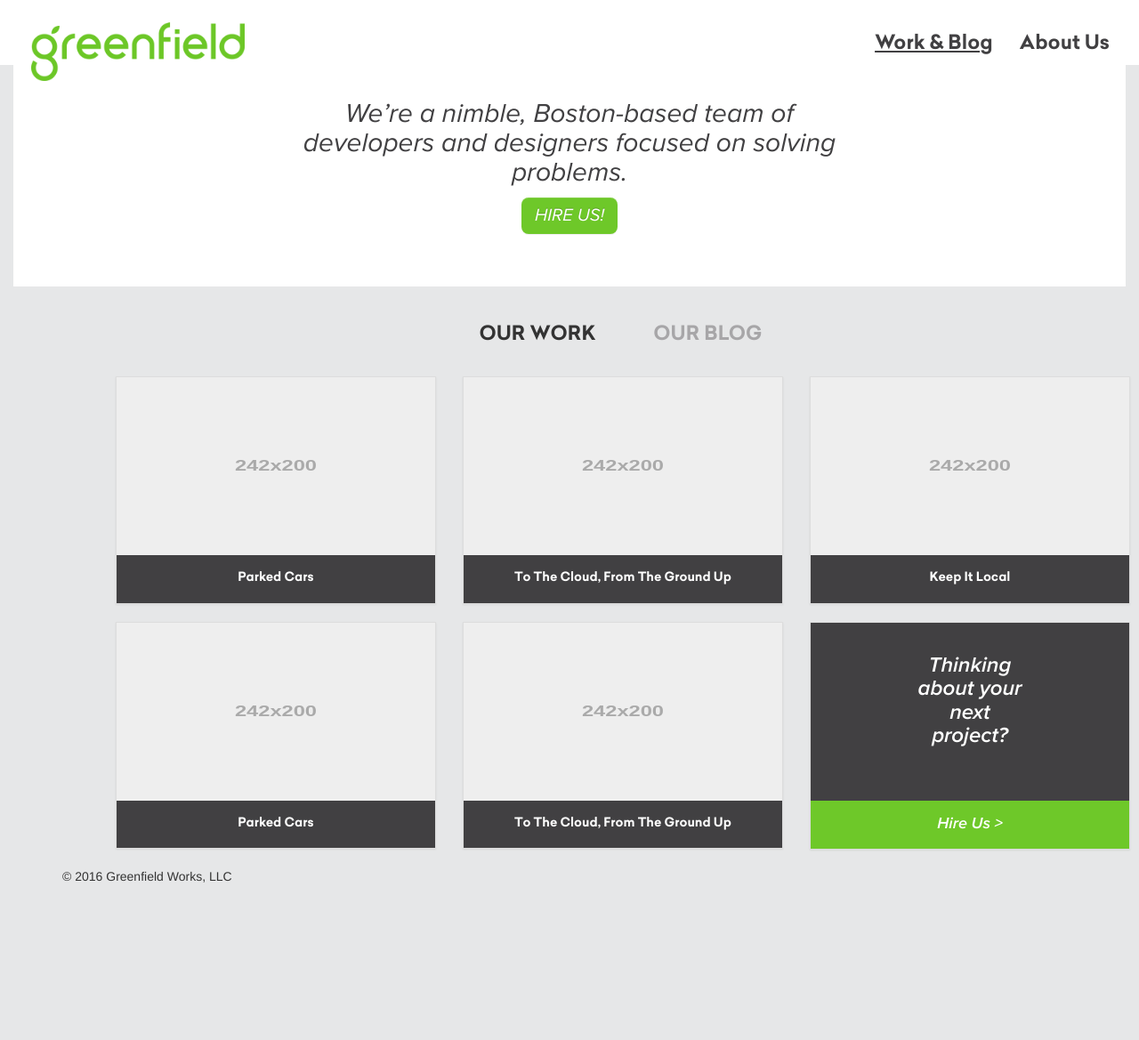
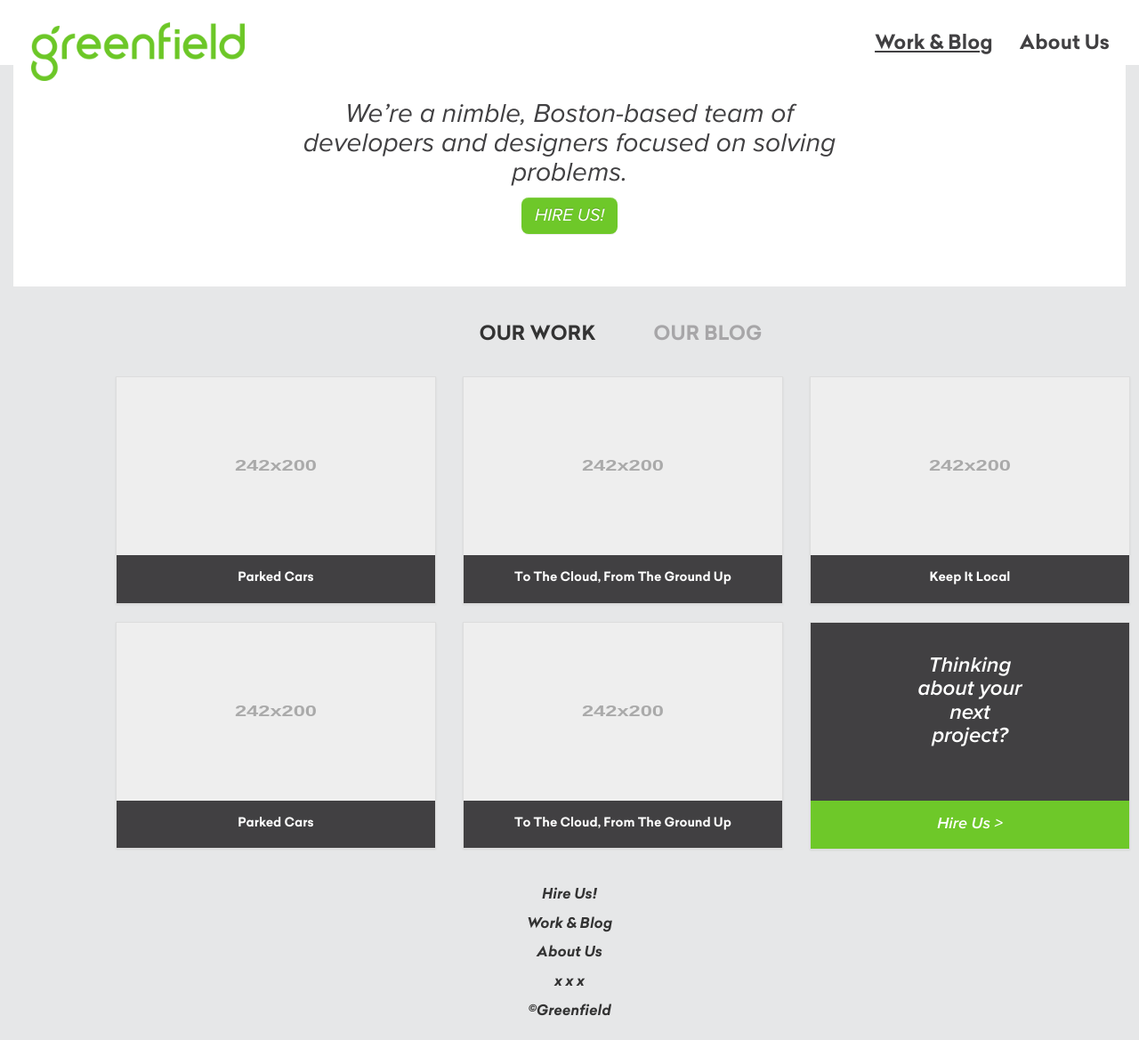
Before and after one commit to greenfieldhq/greenfieldhq.github.io, a Jekyll site: the page built from index.md, in a window 1280 px wide. Shown: the whole page at 89% size. Built offline with Jekyll 4.4.1, drawn with Linux system fonts in a browser that asks for light colours; nearby versions of some CDN libraries; library files that are not in the unit come from our copies; before the commit the page ends 1005 px from its top, so only the background shows below that.

Commit message:
More fonts and workl on the footer.

```diff
--- /dev/null
+++ b/_includes/footer.html
@@ -0,0 +1,13 @@
+<div id="footer">
+  <div class="container">
+    <div class="row">
+      <div class="col-md-offset-5 col-md-2">
+        <div>Hire Us!</div>
+        <div>Work & Blog</div>
+        <div>About Us</div>
+        <div>x x x</div>
+        <div>&copy;Greenfield</div>
+      </div>
+    </div>
+  </div>
+</div>
--- a/_includes/nav.html
+++ b/_includes/nav.html
@@ -10,7 +10,7 @@
   <div class="collapse navbar-collapse" id="jb-navbar-collapse">
     <div class="navbar-right">
       <a href="/">
-        <button type="button" class="btn btn-link {% if page.url == "/" or page.url == "/blog" %}active-page{% endif %}">Work & Blog</button>
+        <button type="button" class="btn btn-link {% if page.url == "/" or page.url == "/blog/" %}active-page{% endif %}">Work & Blog</button>
       </a>
       <a href="/about">
       <button type="button" class="btn btn-link {% if page.url == "/about/" %}active-page{% endif %}">About Us</button>
--- a/_includes/themes/bootstrap-3/default.html
+++ b/_includes/themes/bootstrap-3/default.html
@@ -64,24 +64,14 @@
 
   <body>
     <div id="wrap">
-
       {% include nav.html %}
-
       <div class="container-fluid">
         {{ content }}
       </div>
-
     </div>
 
-    <div id="footer">
-      <div class="container">
-        <p>&copy; {{ site.time | date: '%Y' }} {{ site.author.name }}
-        </p>
-      </div>
-    </div>
-
+    {% include footer.html %}
     {% include JB/analytics %}
-
 
     <!-- Latest compiled and minified JavaScript, requires jQuery 1.x (2.x not supported in IE8) -->
     <!-- Placed at the end of the document so the pages load faster -->
--- a/_sass/_fonts.scss
+++ b/_sass/_fonts.scss
@@ -13,6 +13,22 @@
 @font-face {
   font-family: 'Celias';
   src:url('../fonts/celias.woff2')format("woff2");
+}
+@font-face {
+  font-family: 'Celias Bold Italic';
+  src:url('../fonts/celias-bold-italic.woff2')format("woff2");
+}
+@font-face {
+  font-family: 'Celias Light Italic';
+  src:url('../fonts/celias-light-italic.woff2')format("woff2");
+}
+@font-face {
+  font-family: 'Celias Medium Italic';
+  src:url('../fonts/celias-medium-italic.woff2')format("woff2");
+}
+@font-face {
+  font-family: 'Celias Italic';
+  src:url('../fonts/celias-italic.woff2')format("woff2");
 }
 @font-face {
   font-family: 'Proxima Nova Regular';
--- a/assets/css/greenfield.scss
+++ b/assets/css/greenfield.scss
@@ -335,3 +335,14 @@ h3 {
 .fa-angle-right {
   padding-left: 5px;
 }
+
+#footer {
+  height: 30px;
+  background-color: transparent;
+  text-align: center;
+  font-family: 'Celias Bold Italic' !important;
+  font-size: 16px;
+  div {
+    padding: 5px;
+  }
+}
--- /dev/null
+++ b/assets/fonts/jack@d3labs.consulting.csv
@@ -0,0 +1,2 @@
+User Name,Access Key Id,Secret Access Key
+"jack@d3labs.consulting",AKIAJCTP7XJEZ63YAAPA,VpJeNupgxC5qeQKtO3/agjFn8LkRxIX28CTBs9AZ
```
Also changed, not shown: assets/fonts/celias-bold-italic.woff2 (added), assets/fonts/celias-italic.woff2 (added), assets/fonts/celias-light-italic.woff2 (added), assets/fonts/celias-medium-italic.woff2 (added).
